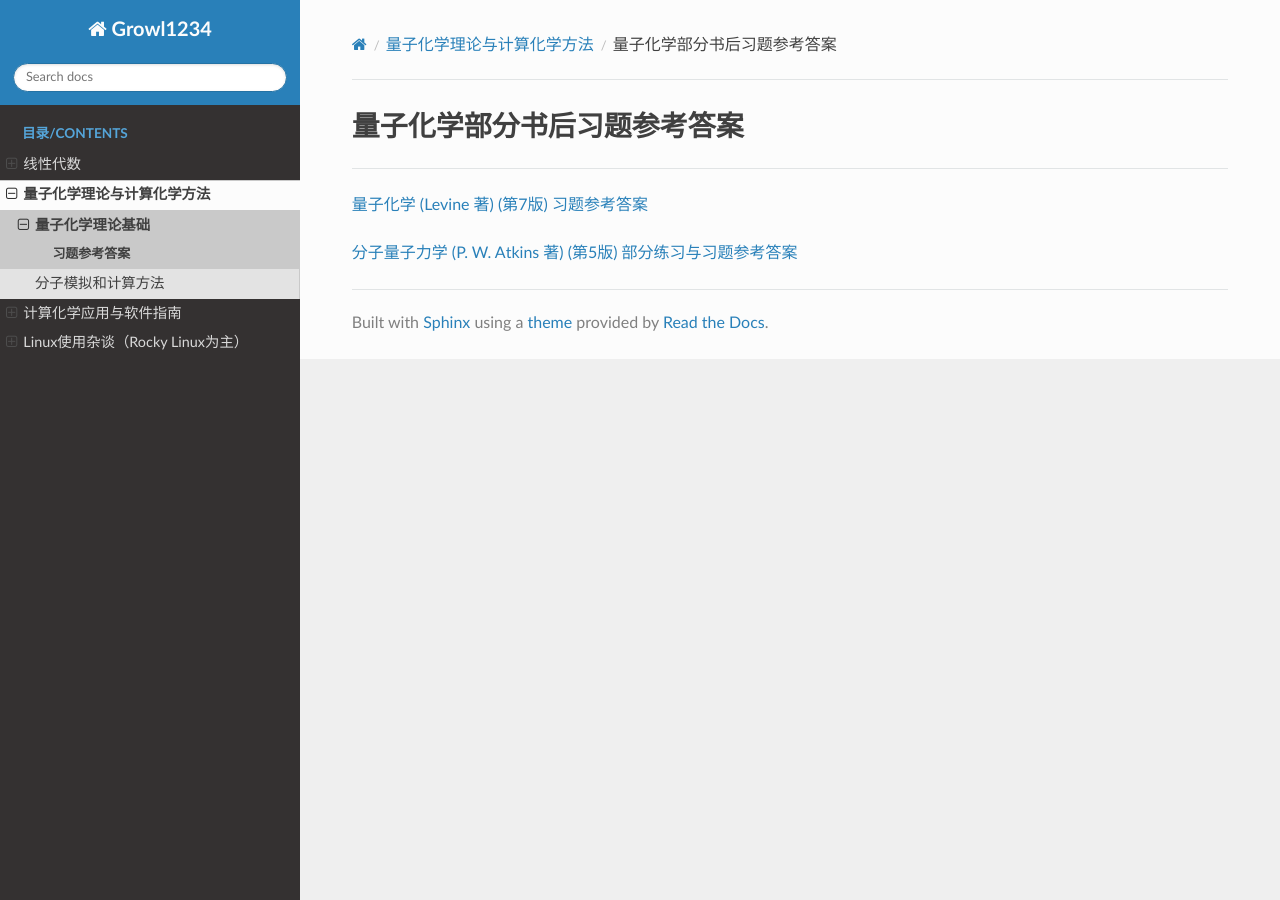
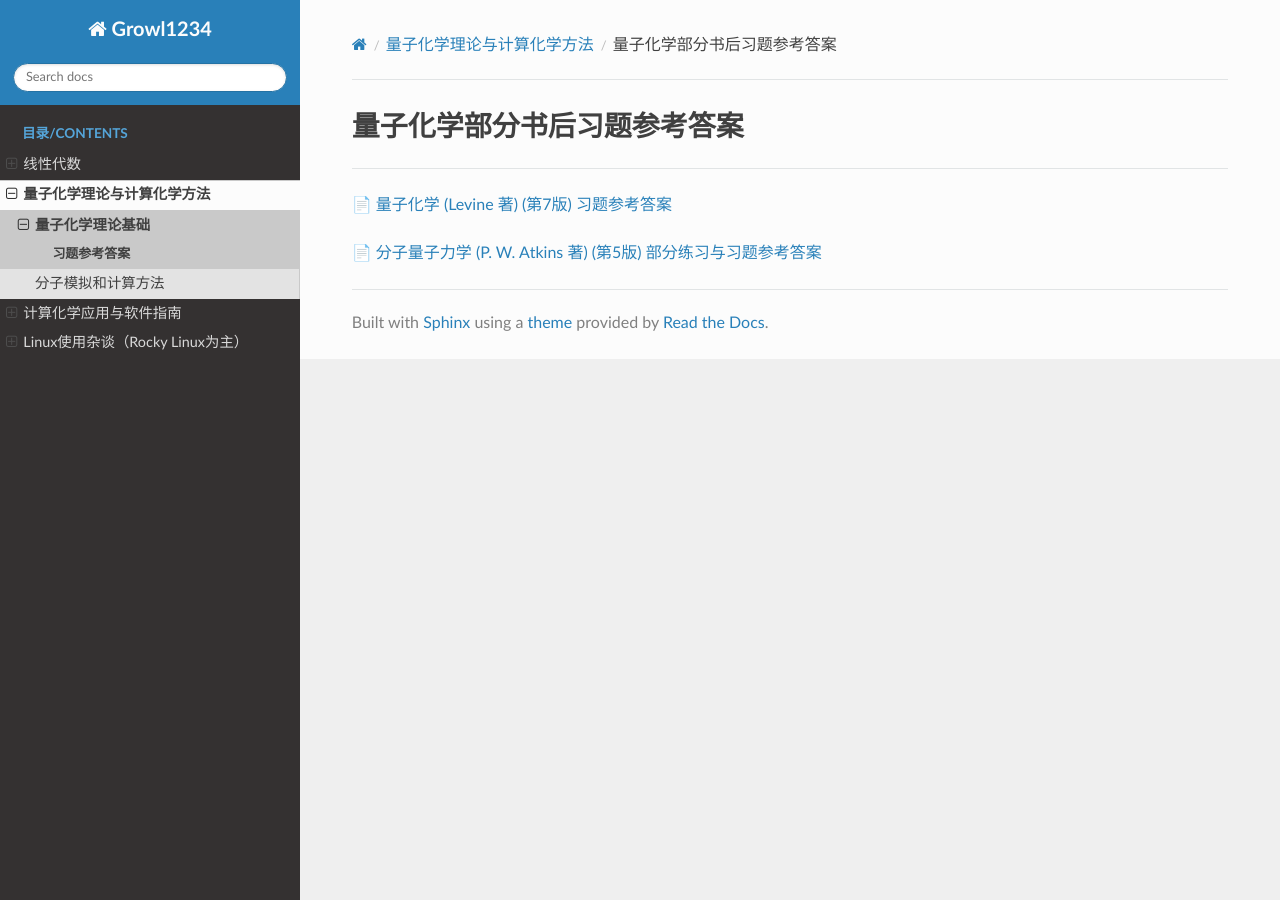
Before and after one commit to Growl1234/RTDProject, a Sphinx documentation site: the page built from source/quantum/solutions_manual.md, in a window 1280 px wide. Built offline with Sphinx 7.4.7 and the Read the Docs theme 3.1.0, drawn with Linux system fonts in a browser that asks for light colours.

```diff
--- a/source/quantum/solutions_manual.md
+++ b/source/quantum/solutions_manual.md
@@ -2,6 +2,6 @@
 
 ___
 
-[量子化学 (Levine 著) (第7版) 习题参考答案](../_static/pdf/quantum/solutions/qc7e.pdf)
+[📄 量子化学 (Levine 著) (第7版) 习题参考答案](../_static/pdf/quantum/solutions/qc7e.pdf)
 
-[分子量子力学 (P. W. Atkins 著) (第5版) 部分练习与习题参考答案](../_static/pdf/quantum/solutions/mqm5e_selected.pdf)
+[📄 分子量子力学 (P. W. Atkins 著) (第5版) 部分练习与习题参考答案](../_static/pdf/quantum/solutions/mqm5e_selected.pdf)
```
